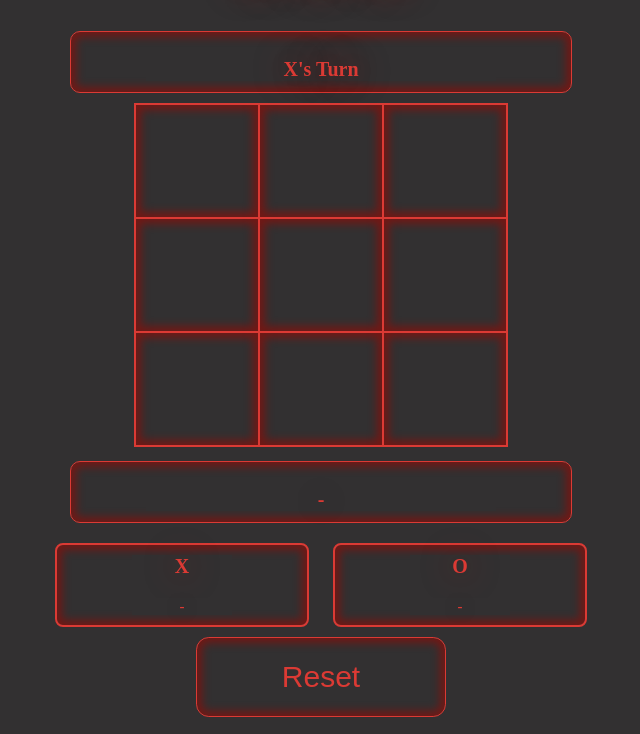
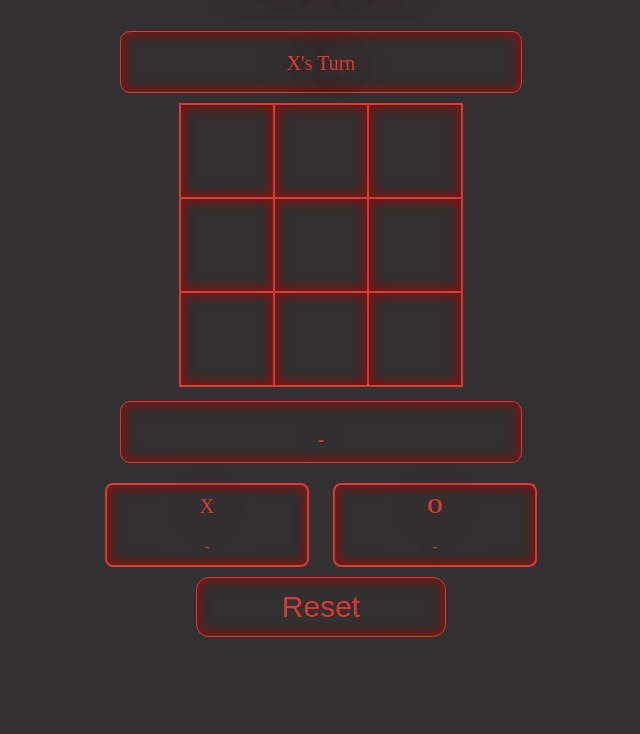
Before and after one commit to Dan00328/TicTacToe, a plain HTML site: page index.html in a window 1280 px wide. Shown: the part 66-800 px from the top of the page, without its empty margins (319-959 px from the left). Drawn offline with Linux system fonts and the light colour scheme.

Commit message:
newsize2

```diff
--- a/index.html
+++ b/index.html
@@ -10,7 +10,7 @@
     <body>
         <h1 class="titlu">Tic-Tac-Toe</h1>
         <div class="winmessage">
-            <h4 id="playerturn" class="wintext">X's Turn</h4>
+            <p id="playerturn" class="wintext">X's Turn</p>
         </div><br>
         <table>
             <tr>
@@ -33,8 +33,8 @@
             <h4 id="winner" class="wintext">-</h4>
         </div><br>
         <div class="scoreBoard">
-            <h3 class="titluscore">X</h3><br>
-            <h4 id="s1" class="score">-</h4>
+            <p class="titluscore">X</p><br>
+            <p id="s1" class="score">-</p>
         </div>
 
         <div class="scoreBoard">
--- a/style.css
+++ b/style.css
@@ -44,7 +44,7 @@
 .scoreBoard{
     border: 2px solid #db3a34;
     border-radius: 0.5rem;
-    width: 250px;
+    width: 200px;
     height: 80px;
     font-size: 25px;
     margin: 10px;
@@ -57,7 +57,7 @@ button {
     border-radius: 0.8rem;
     cursor: pointer;
     width: 250px;
-    height: 80px;
+    height: 60px;
     font-size: 30px;
 
     box-shadow: inset 0 0 0.5rem 0.3rem #721815;
@@ -73,11 +73,11 @@ button:hover {
 
 td {
     border: 2px solid #db3a34;
-    height: 110px;
-    width: 120px;
+    height: 90px;
+    width: 90px;
     text-align: center;
     vertical-align: middle;
-    font-size: 70px;
+    font-size: 50px;
     cursor: pointer;
     box-shadow: inset 0 0 0.5rem 0.3rem #721815;
 }
@@ -98,7 +98,7 @@ table {
     border-radius: 10px;
     height: 30px;
     margin: 10px;
-    width: 500px;
+    width: 400px;
     display: inline-block;
     font-size: 20px;
     padding-bottom: 30px;
```
